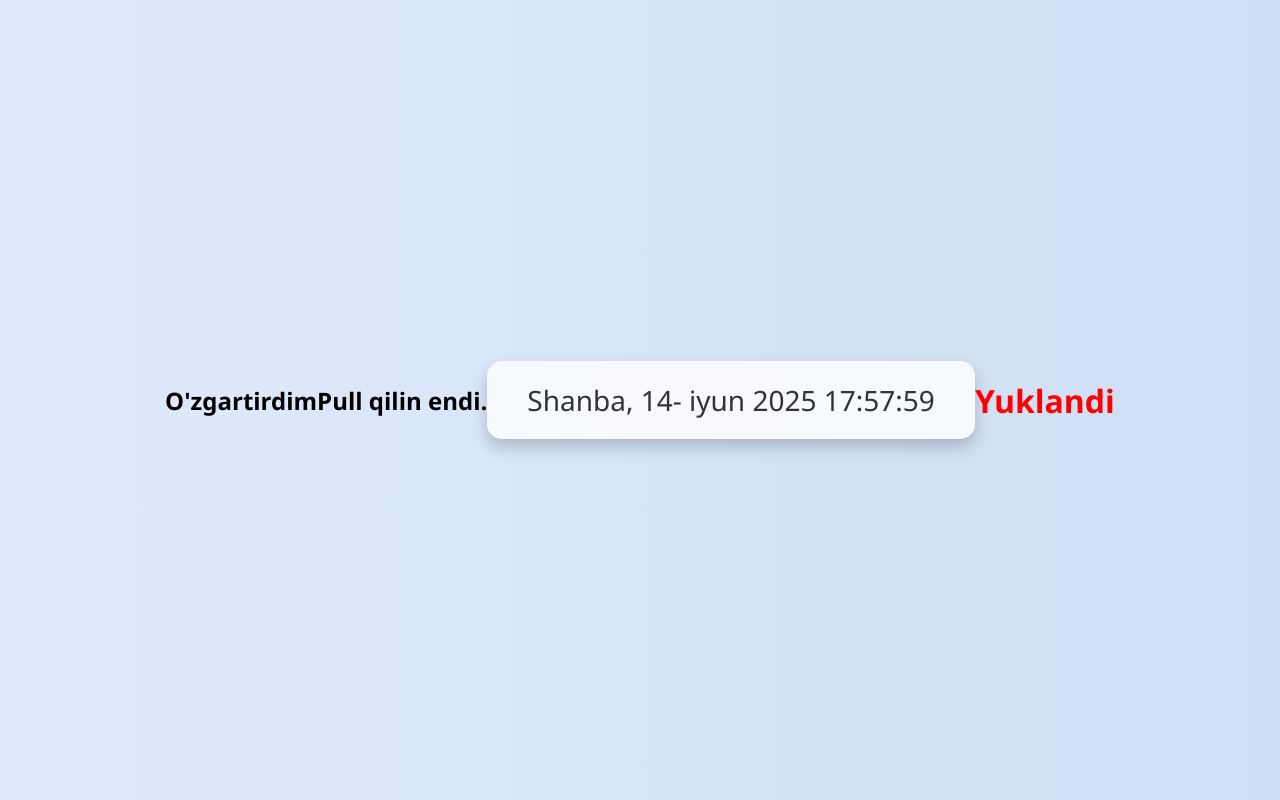
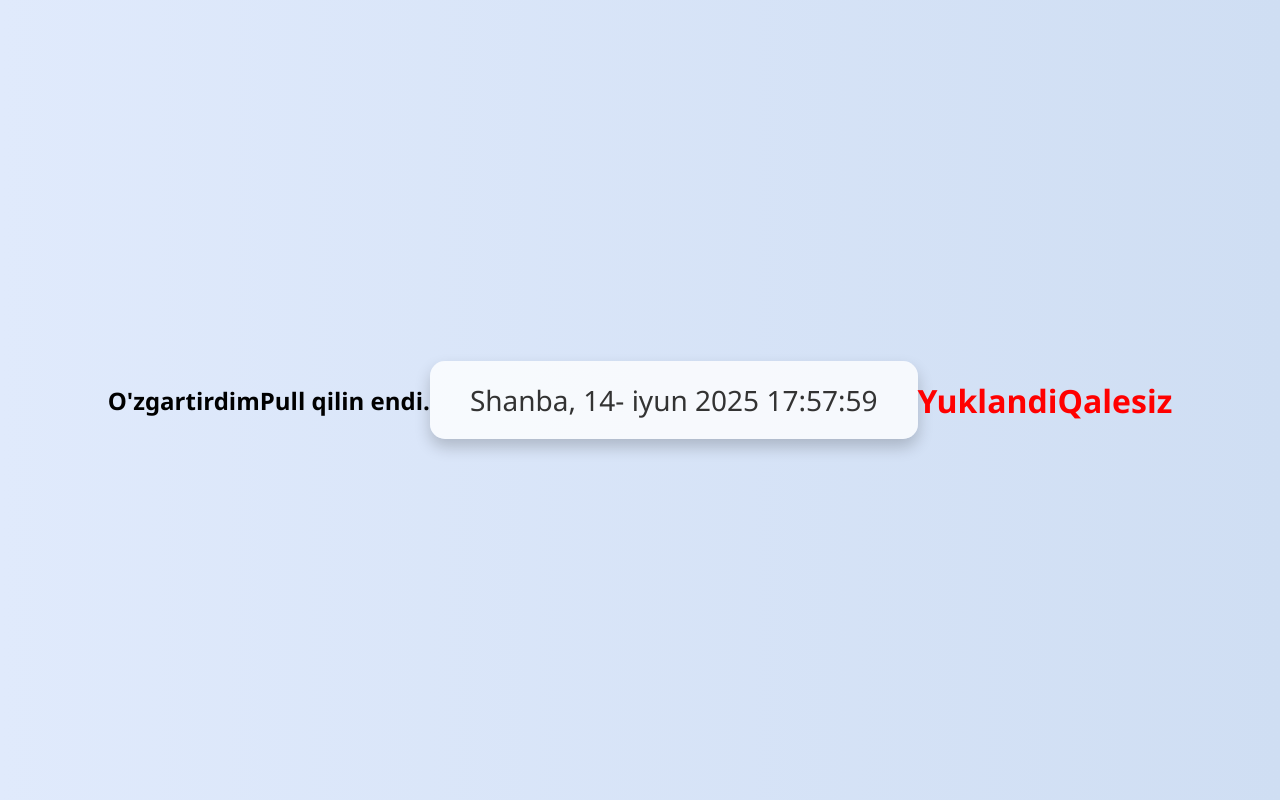
Before and after one commit to Mohinur0611/X.Mohinur, a plain HTML site: page index.html in a window 1280 px wide. Drawn offline with Linux system fonts and the light colour scheme.

Commit message:
merge qivorin

```diff
--- a/index.html
+++ b/index.html
@@ -10,6 +10,7 @@
   <h2>Pull qilin endi.</h2>
   <div id="datetime">Vaqt yuklanmoqda...</div>
   <h1>Yuklandi</h1>
+  <h1>Qalesiz</h1>
   <script src="index.js"></script>
 </body>
 </html>
@@ -19,4 +20,9 @@
 <!-- X.Mohinur Edited by Davronbek - PR (Pull request) -->
 <!-- Edited by siz - Davronbek - Pull -->
 
-<!-- Man PR qilaman - siz merge qilasiz - vscode uchun pull qilasiz.-->
+<!-- Man PR qilaman - siz merge qilasiz - vscode uchun pull qilasiz. -->
+
+
+<!-- Qadamlar -->
+ <!-- Edit qilaman va push, PR-->
+  <!-- Merge qilasiz va Pull qilasiz. -->
```
